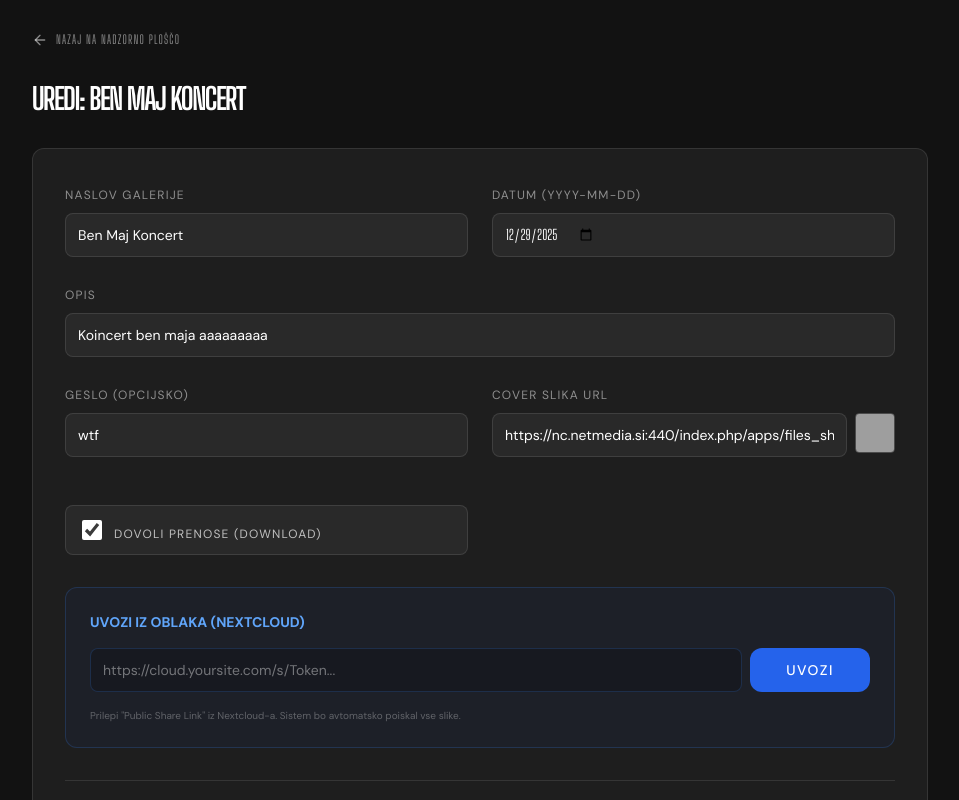
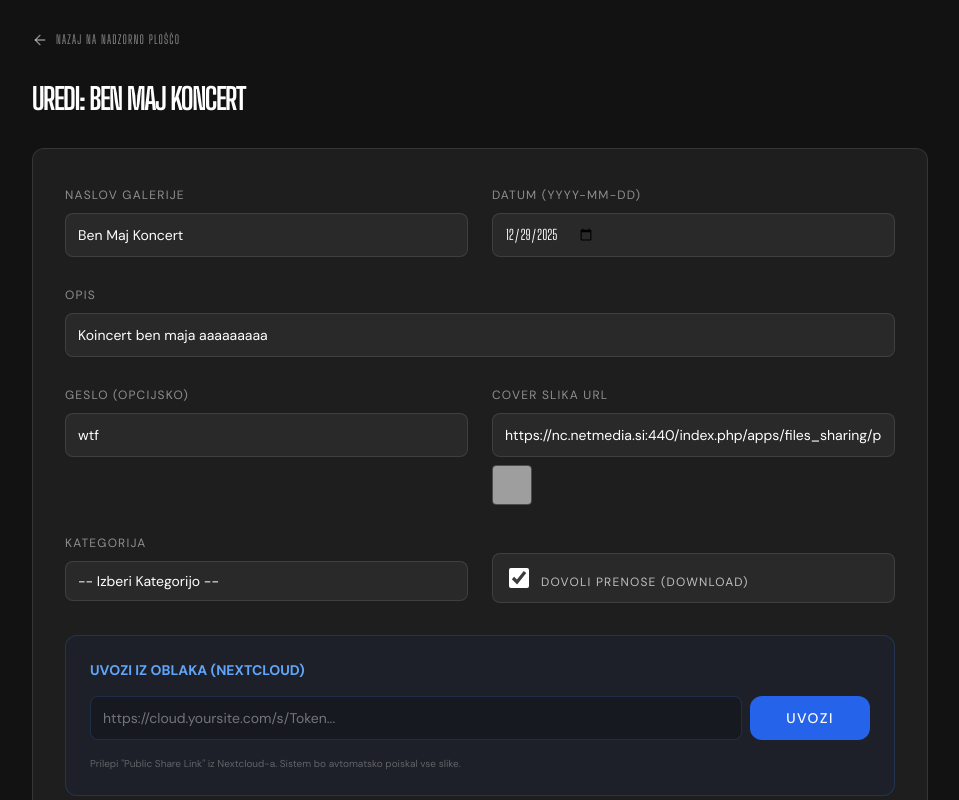
Before and after one commit to wolfyek/client-gallery, a Next.js app: page /admin/uredi/ben-maj-koncert in a window 1280 px wide. Shown: the top 800 px of the page, without its empty margins (160-1119 px from the left). Built offline with nearby package versions, Linux system fonts and the light colour scheme; grey boxes are pictures that could not be loaded.

Commit message:
Implement categories feature

```diff
--- a/app/admin/actions.ts
+++ b/app/admin/actions.ts
@@ -91,6 +91,7 @@ export async function createGallery(formData: FormData) {
     const date = formData.get("date") as string;
     const password = formData.get("password") as string;
     const coverImage = formData.get("coverImage") as string;
+    const category = formData.get("category") as string;
     const downloadable = formData.get("downloadable") === "on";
     const idStr = title.toLowerCase().replace(/[^a-z0-9]+/g, "-").replace(/(^-|-$)/g, "");
     const photosJson = formData.get("photos") as string;
@@ -109,6 +110,7 @@ export async function createGallery(formData: FormData) {
         date,
         password,
         coverImage,
+        category,
         downloadable,
         photos
     };
@@ -138,6 +140,7 @@ export async function updateGallery(id: string, formData: FormData) {
     const date = formData.get("date") as string;
     const password = formData.get("password") as string;
     const coverImage = formData.get("coverImage") as string;
+    const category = formData.get("category") as string;
     const downloadable = formData.get("downloadable") === "on";
     const photosJson = formData.get("photos") as string;
 
@@ -161,6 +164,7 @@ export async function updateGallery(id: string, formData: FormData) {
         date,
         password,
         coverImage,
+        category,
         downloadable,
         photos
     };
@@ -188,6 +192,7 @@ export async function updateGalleryMetadata(
         date: string;
         password?: string;
         coverImage: string;
+        category?: string;
         downloadable: boolean;
         description?: string;
     }
@@ -206,6 +211,7 @@ export async function updateGalleryMetadata(
             date: data.date,
             password: data.password || undefined,
             coverImage: data.coverImage,
+            category: data.category,
             downloadable: data.downloadable,
             description: data.description || "",
         };
--- a/components/HomeClient.tsx
+++ b/components/HomeClient.tsx
@@ -12,22 +12,25 @@ export default function HomeClient({ initialGalleries }: { initialGalleries: Gal
     const [query, setQuery] = useState("");
 
 
+    const [category, setCategory] = useState("VSE");
+
+    const categories = ["VSE", "Koncert", "Poroka", "Krst", "Rojstni dan", "Šport", "Portret"];
+
     const filteredGalleries = initialGalleries.filter(g => {
         const matchesQuery = g.title.toLowerCase().includes(query.toLowerCase());
-        return matchesQuery;
+        const matchesCategory = category === "VSE" || g.category === category;
+        return matchesQuery && matchesCategory;
     });
-
-
 
     return (
         <main className="min-h-screen bg-[#121212] text-white pt-8">
             <div className="w-full max-w-[1400px] mx-auto px-4 md:px-8 pb-8">
 
                 {/* Header Section */}
-                <div className="relative mb-8 grid grid-cols-1 md:grid-cols-3 items-center gap-8">
+                <div className="relative mb-8 grid grid-cols-1 md:grid-cols-3 items-start gap-8">
 
-                    {/* Search - Left Aligned (Desktop) */}
-                    <div className="hidden md:flex flex-col justify-start">
+                    {/* Left Column: Search & Categories (Desktop) */}
+                    <div className="hidden md:flex flex-col items-start gap-6">
                         <div className="relative w-full max-w-xs group">
                             <Search className="absolute left-0 top-1/2 -translate-y-1/2 w-4 h-4 text-white group-focus-within:text-white transition-colors" />
                             <input
@@ -38,9 +41,23 @@ export default function HomeClient({ initialGalleries }: { initialGalleries: Gal
                                 className="w-full bg-transparent border-b border-white/80 py-2 pl-8 text-sm text-white focus:outline-none focus:border-white transition-colors placeholder:text-white/60 uppercase tracking-widest font-dm"
                             />
                         </div>
+
+                        {/* Desktop Categories Menu */}
+                        <div className="flex flex-col gap-2">
+                            {categories.map((cat) => (
+                                <button
+                                    key={cat}
+                                    onClick={() => setCategory(cat)}
+                                    className={`text-left uppercase tracking-widest text-sm font-dm transition-colors hover:text-white
+                                        ${category === cat ? "text-white font-bold" : "text-white/40"}`}
+                                >
+                                    {cat}
+                                </button>
+                            ))}
+                        </div>
                     </div>
 
-                    {/* Logo - Center Aligned */}
+                    {/* Center Column: Logo */}
                     <div className="flex flex-col items-center justify-center space-y-6">
                         <Link href="/" className="cursor-pointer">
                             <img
@@ -51,22 +68,8 @@ export default function HomeClient({ initialGalleries }: { initialGalleries: Gal
                         </Link>
                     </div>
 
-                    {/* Mobile Search (Visible only on mobile) */}
-                    <div className="md:hidden w-full">
-                        <div className="relative w-full group">
-                            <Search className="absolute left-0 top-1/2 -translate-y-1/2 w-4 h-4 text-white/50 group-focus-within:text-white transition-colors" />
-                            <input
-                                type="text"
-                                placeholder="ISKANJE..."
-                                value={query}
-                                onChange={(e) => setQuery(e.target.value)}
-                                className="w-full bg-transparent border-b border-white/20 py-2 pl-8 text-sm text-white focus:outline-none focus:border-white/80 transition-colors placeholder:text-white/40 uppercase tracking-widest font-dm"
-                            />
-                        </div>
-                    </div>
-
-                    {/* Social Links - Right Aligned (Desktop) */}
-                    <div className="hidden md:flex justify-end gap-6">
+                    {/* Right Column: Socials (Desktop) */}
+                    <div className="hidden md:flex justify-end gap-6 pt-2">
                         <a
                             href="https://instagram.com/photosbyfarkas"
                             target="_blank"
@@ -85,6 +88,35 @@ export default function HomeClient({ initialGalleries }: { initialGalleries: Gal
                         >
                             <Globe className="w-5 h-5" />
                         </a>
+                    </div>
+
+                    {/* Mobile Header Layout */}
+                    <div className="md:hidden w-full flex flex-col gap-6">
+                        {/* Search */}
+                        <div className="relative w-full group">
+                            <Search className="absolute left-0 top-1/2 -translate-y-1/2 w-4 h-4 text-white/50 group-focus-within:text-white transition-colors" />
+                            <input
+                                type="text"
+                                placeholder="ISKANJE..."
+                                value={query}
+                                onChange={(e) => setQuery(e.target.value)}
+                                className="w-full bg-transparent border-b border-white/20 py-2 pl-8 text-sm text-white focus:outline-none focus:border-white/80 transition-colors placeholder:text-white/40 uppercase tracking-widest font-dm"
+                            />
+                        </div>
+
+                        {/* Mobile Category Dropdown (Center) */}
+                        <div className="flex justify-center">
+                            <select
+                                value={category}
+                                onChange={(e) => setCategory(e.target.value)}
+                                className="bg-[#121212] text-white border border-white/20 px-4 py-2 rounded-none uppercase tracking-widest text-sm font-dm focus:outline-none focus:border-white w-full text-center appearance-none"
+                                style={{ textAlignLast: 'center' }}
+                            >
+                                {categories.map((cat) => (
+                                    <option key={cat} value={cat}>{cat}</option>
+                                ))}
+                            </select>
+                        </div>
                     </div>
                 </div>
 
@@ -136,7 +168,7 @@ export default function HomeClient({ initialGalleries }: { initialGalleries: Gal
 
                     {filteredGalleries.length === 0 && (
                         <div className="col-span-full text-center py-20 text-white/30 uppercase tracking-widest">
-                            Ni rezultatov za "{query}"
+                            Ni rezultatov za "{query}" {category !== "VSE" && `v kategoriji ${category}`}
                         </div>
                     )}
                 </div>
--- a/components/admin/GalleryForm.tsx
+++ b/components/admin/GalleryForm.tsx
@@ -72,6 +72,7 @@ export default function GalleryForm({ gallery }: { gallery?: Gallery }) {
                     date: formData.get("date") as string,
                     password: formData.get("password") as string,
                     coverImage: formData.get("coverImage") as string,
+                    category: formData.get("category") as string,
                     downloadable: downloadable,
                 });
                 if (result.success) {
@@ -138,12 +139,29 @@ export default function GalleryForm({ gallery }: { gallery?: Gallery }) {
                             required
                             className="bg-white/5 border-white/10 font-dm"
                         />
+                    </div>
                     {coverImage && (
                         <div className="relative w-10 h-10 shrink-0 rounded overflow-hidden border border-white/20">
                             <Image src={coverImage} fill alt="Cover" className="object-cover" unoptimized />
                         </div>
                     )}
                 </div>
+
+                <div className="space-y-2">
+                    <label className="text-xs uppercase tracking-widest text-white/50 font-dm">Kategorija</label>
+                    <select
+                        name="category"
+                        defaultValue={gallery?.category || ""}
+                        className="w-full h-10 px-3 rounded-md bg-white/5 border border-white/10 text-white text-sm focus:outline-none focus:ring-2 focus:ring-white/20 font-dm appearance-none"
+                    >
+                        <option value="" className="bg-[#121212] text-white/50">-- Izberi Kategorijo --</option>
+                        <option value="Koncert" className="bg-[#121212]">Koncert</option>
+                        <option value="Poroka" className="bg-[#121212]">Poroka</option>
+                        <option value="Krst" className="bg-[#121212]">Krst</option>
+                        <option value="Rojstni dan" className="bg-[#121212]">Rojstni dan</option>
+                        <option value="Šport" className="bg-[#121212]">Šport</option>
+                        <option value="Portret" className="bg-[#121212]">Portret</option>
+                    </select>
                 </div>
                 <div className="space-y-2 flex items-center gap-3 bg-white/5 border border-white/10 rounded-md px-4 mt-6 h-[50px]">
                     <Input
@@ -264,7 +282,8 @@ export default function GalleryForm({ gallery }: { gallery?: Gallery }) {
             </div>
 
             {/* Upload Progress Popup */}
-            {isImporting && (
+            {
+                isImporting && (
                     <div className="fixed bottom-8 right-8 z-50 bg-[#121212] border border-white/20 p-6 rounded-lg shadow-2xl flex items-center gap-4 animate-in slide-in-from-bottom-5">
                         <div className="w-5 h-5 border-2 border-white/30 border-t-white rounded-full animate-spin" />
                         <div className="flex flex-col">
@@ -272,7 +291,8 @@ export default function GalleryForm({ gallery }: { gallery?: Gallery }) {
                             <span className="text-xs text-white/50">Povezujem se z Nextcloud</span>
                         </div>
                     </div>
-            )}
-        </form>
+                )
+            }
+        </form >
     );
 }
--- a/lib/data.ts
+++ b/lib/data.ts
@@ -14,5 +14,6 @@ export type Gallery = {
     coverImage: string;
     password?: string; // If undefined, it's public
     downloadable?: boolean; // Defaults to true if undefined
+    category?: string;
     photos: Photo[];
 };
```
Lines whose indentation alone changed are shown as unchanged.
